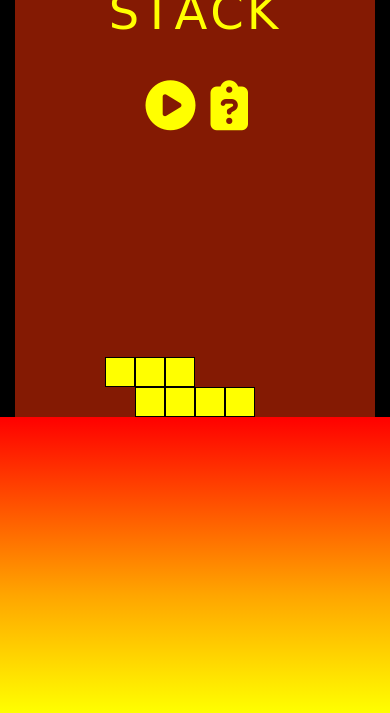
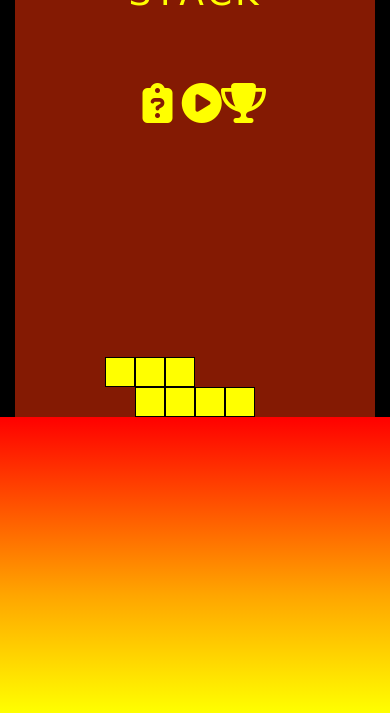
Before and after one commit to foleyash/Slide-n-Stack, a website: page index.html in a window 390 px wide. Shown: the part 300-1013 px from the top of the page. Drawn offline with Linux system fonts and the light colour scheme; a web font is replaced by a local one.

Commit message:
Added leaderboard icon and revised playGame function

```diff
--- a/app.js
+++ b/app.js
@@ -1,9 +1,11 @@
 let floor = document.getElementById("game-floor");
 let pauseButton = document.getElementById("pause");
 let base = document.getElementById("base");
-var playButton = document.getElementById("play-button");
+var playButton = document.getElementById("play-button-start");
 var titleText = document.getElementById("slide-n-stack");
 var navBar = document.getElementById("nav-bar");
+var instructions = document.getElementById("instructions-start");
+var leaderboard = document.getElementById("leaderboard-start");
 
 base.style.left = (getWindowWidth() / 2 - 2 * getChildWidth()) + "px";
 let wave_up = true;
@@ -100,7 +102,7 @@ window.onresize = () => {
     borderWidth = getBorderWidth();
     setBorders();
     resizePlatforms(blockWidth);
-    pause();
+   // pause();
 }
 
 pauseButton.addEventListener("click", pause);
@@ -521,12 +523,26 @@ function blockBreak(left, top, width) {
 function startGame() {
     playButton.style.transition = ".5s";
     playButton.style.opacity = "0";
+    instructions.style.transition = ".5s";
+    instructions.style.opacity = "0";
+    leaderboard.style.transition = ".5s";
+    leaderboard.style.opacity = "0";
 
     window.setTimeout(function() {
         playButton.remove();
+        instructions.remove();
+        leaderboard.remove();
     }, 500);
 
+    navBar.style.transition = ".7s ease-in-out"
     navBar.style.top = "0";
+    titleText.style.transition = "1s ease-in-out";
+    titleText.style.top = "3vh";
+
+    setTimeout(function() {
+        titleText.style.transition = "0s";
+        navBar.style.transition = "0s";
+    }, 1000);
 
     resizePlatforms(blockWidth);
     paused = false;
--- a/index.html
+++ b/index.html
@@ -24,8 +24,9 @@
             </div>
 
             <div id="icon-container">
-                <div id="play-container"><i id="play-button" class="fa-solid fa-circle-play" style="color: #ffff00;"></i></div>
-                <div id ="instructions-container"><i id="instructions" class="fa-solid fa-clipboard-question" style="color: #ffff00;"></i></div>
+                <div id="instructions-container"><i id="instructions-start" class="fa-solid fa-clipboard-question" style="color: #ffff00;"></i></div>
+                <div id="play-container"><i id="play-button-start" class="fa-solid fa-circle-play" style="color: #ffff00;"></i></div>
+                <div id="leaderboard-container"><i id="leaderboard-start" class="fa-solid fa-trophy" style="color: #ffff00;"></i></div>
             </div>
         </div>
 
--- a/style.css
+++ b/style.css
@@ -17,8 +17,8 @@
     width: 100%;
     height:15vh;
     top:-15vh;
-    transition: .7s ease-in-out;
     left:0;
+    border: 3px solid white;
 }
 
 #game-floor {
@@ -74,38 +74,57 @@
     left:34%;
     width:33%;
     height: 100px;
+    display:flex;
 }
 
 #play-container {
-    position: absolute;
-    left: 10%;
-    height:fit-content;
-    width: 30%;
-    margin-right:20%;
+
     background: none;
     text-align:center;
+    width:24%;
+    margin-left:7%;
+    margin-right:7%;
 }
 
-#play-button {
+#play-button-start {
 
     font-size:70px;
     cursor: pointer;
 
 }
 
-#instructions {
+#instructions-start {
 
     font-size:70px;
     cursor:pointer;
 }
 
 #instructions-container {
-    position: absolute;
+    /*position: absolute;
     right: 10%;
     height:fit-content;
-    width: 30%;
+    width: 20%; */
     background: none;
     text-align:center;
+    width:24%;
+    margin-left:7%;
+
+}
+
+#leaderboard-container {
+    /*position: absolute;
+    left: 8%;
+    margin-right: 12%; */
+    height:fit-content;
+    width: 24%;
+    background: none;
+    text-align:center;
+    margin-right:7%;
+}
+
+#leaderboard-start {
+    font-size: 70px;
+    cursor: pointer;
 }
 
 @media only screen and (max-width: 1660px) {
@@ -135,11 +154,15 @@
         font-size: 54px;
     }
 
-    #play-button {
+    #play-button-start {
         font-size: 60px;
     }
 
-    #instructions {
+    #instructions-start {
+        font-size: 60px;
+    }
+
+    #leaderboard-start {
         font-size: 60px;
     }
 }
@@ -156,14 +179,18 @@
     }
 
     .title-text {
-        font-size: 48px;
+        font-size: 42px;
     }
 
-    #play-button {
+    #play-button-start {
         font-size: 50px;
     }
 
-    #instructions {
+    #instructions-start {
+        font-size: 50px;
+    }
+
+    #leaderboard-start {
         font-size: 50px;
     }
 
@@ -173,7 +200,35 @@
 }
 
 @media only screen and (max-width: 510px) {
+    #base {
+        width:120px;
+        height: 30px;
+        top:-30px;
+    }
 
+    .child {
+        width: 30px;
+    }
+
+    .title-text {
+        font-size: 36px;
+    }
+
+    #play-button-start {
+        font-size: 40px;
+    }
+
+    #instructions-start {
+        font-size: 40px;
+    }
+
+    #leaderboard-start {
+        font-size: 40px;
+    }
+
+    #icon-container {
+        top: 60vh;
+    }
 }
 
 #left-border {
```
